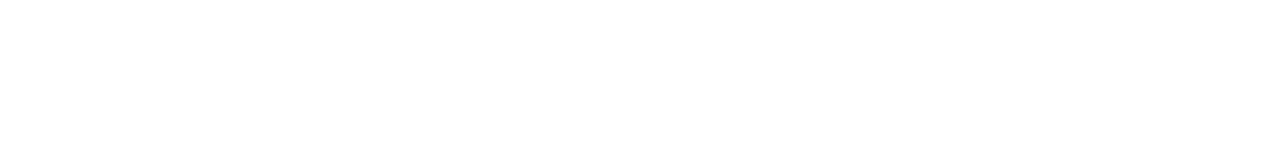
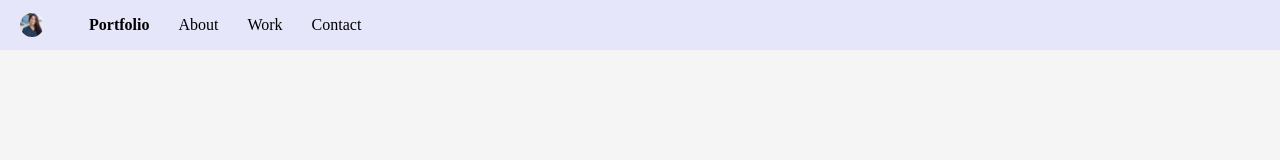
Before and after one commit to snehp491/portfolio, a plain HTML site: page index.html in a window 1280 px wide. Drawn offline with Linux system fonts and the light colour scheme.

Commit message:
add header section and begin navigation section

```diff
--- a/assets/css/style.css
+++ b/assets/css/style.css
@@ -1,3 +1,34 @@
 body {
+    background-color: whitesmoke;
+    margin: 0;
+}
 
+header {
+    display: flex;
+    align-items: center;
+    justify-content: space-between;
+    background-color: lavender;
 }
+
+nav {
+    display: flex;
+    justify-content: start;
+    align-items: center;
+}
+
+
+nav div ul {
+    list-style-type: none;
+}
+
+nav div ul li {
+    display: inline-block;
+    margin-right: 25px;
+}
+
+.nav-account-image {
+    border-radius: 50%;
+    height: 24px;
+    margin-left: 20px;
+    margin-right: 5px;
+}
--- a/index.html
+++ b/index.html
@@ -4,11 +4,39 @@
   <head>
     <meta charset="UTF-8">
     <title>Sneh's Portfolio</title>
-    <link rel="stylesheet" href="portfolio/assets/css/style.css">
+    <link rel="stylesheet" href="assets/css/style.css">
   </head>
 
   <body>
-    <!-- TODO: Write Your Code Below-->
+    <header>
+        <nav class="nav-items">
+            <img src="assets/images/headshot.jpeg" class="nav-account-image" />
+            <div>
+                <ul>
+                    <li>
+                        <strong>
+                            Portfolio
+                        </strong>
+                    </li>
+                    <li>
+                        About
+                    </li>
+                    <li>
+                        Work
+                    </li>
+                    <li>
+                        Contact
+                    </li>
+                </ul>
+            </div>
+        </nav>
+    </header>
+    <main>
+
+    </main>
+    <footer>
+
+    </footer>
 
   </body>
 
```
Also changed, not shown: assets/images/headshot.jpeg (added), assets/images/mockup.png (added).
